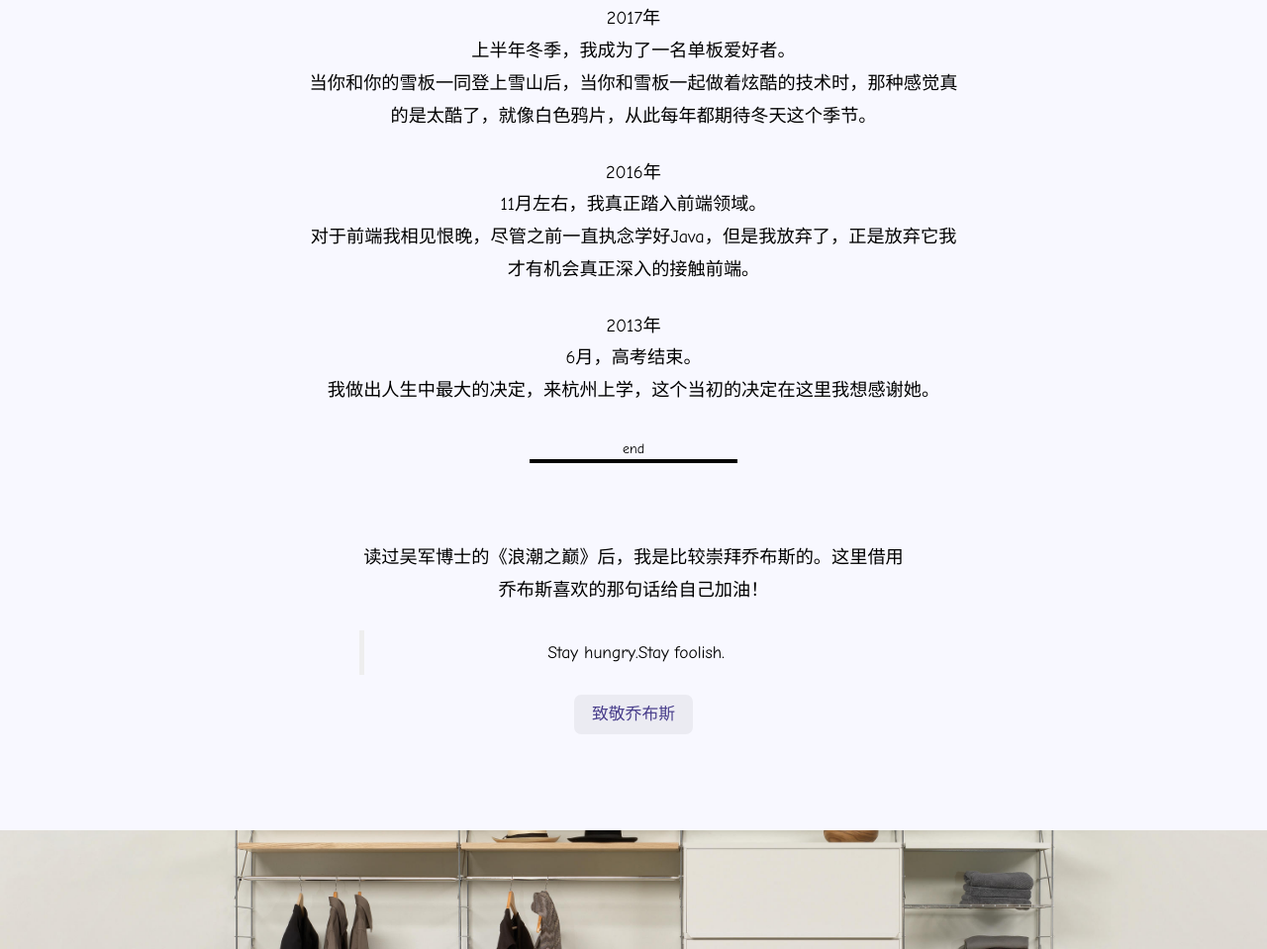
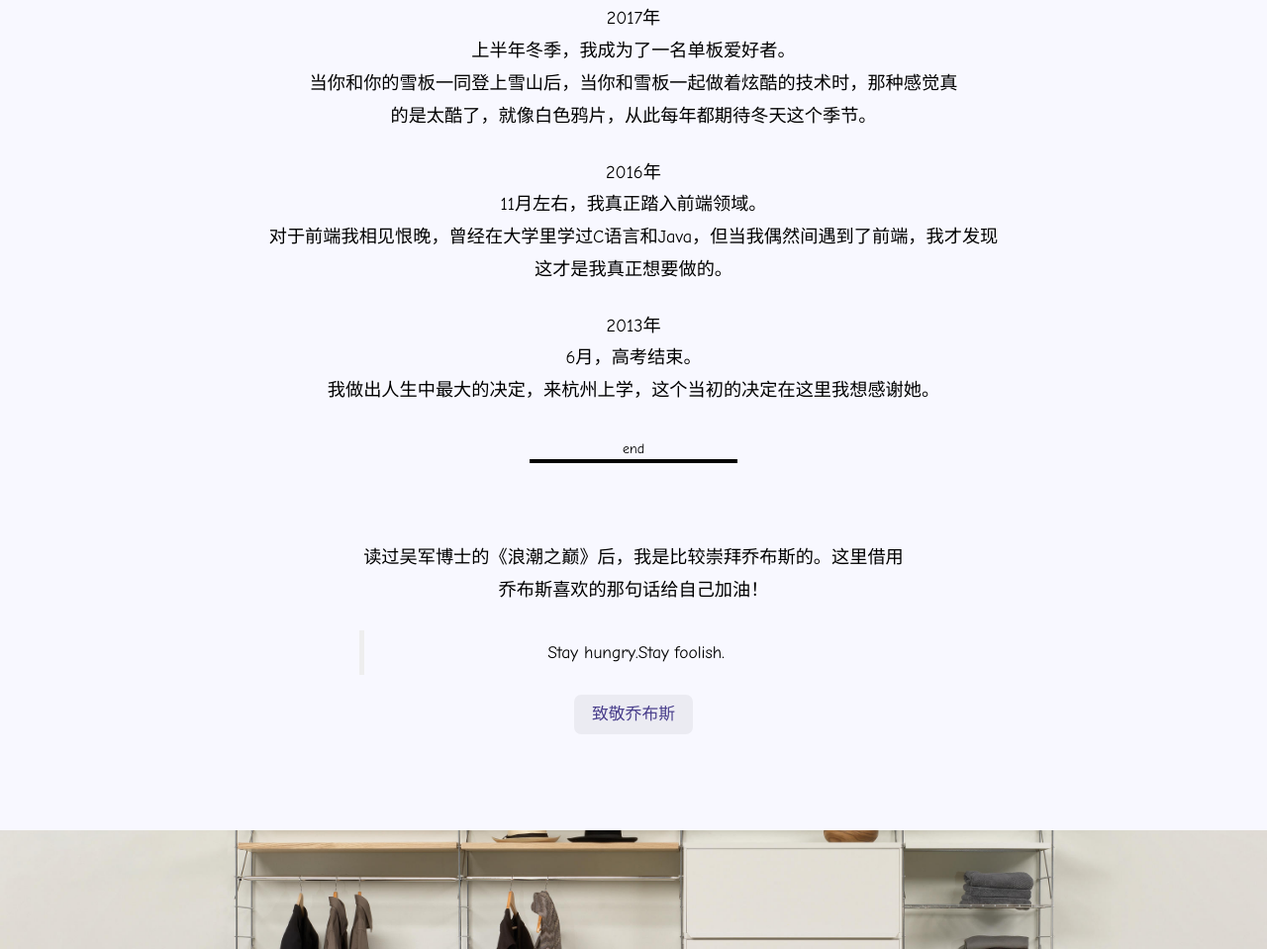
Before and after one commit to yinyimingall/portfolio, a website: page index.html in a window 1280 px wide. Shown: the part 1463-2422 px from the top of the page at 99% size. Drawn offline with nearby package versions, Linux system fonts and the light colour scheme.

Commit message:
Update index.html

```diff
--- a/index.html
+++ b/index.html
@@ -85,8 +85,8 @@
                                 的是太酷了，就像白色鸦片，从此每年都期待冬天这个季节。
                             <p>2016年<br>
                             11月左右，我真正踏入前端领域。<br>
-                            对于前端我相见恨晚，尽管之前一直执念学好Java，但是我放弃了，正是放弃它我<br>
-                            才有机会真正深入的接触前端。</p>
+                            对于前端我相见恨晚，曾经在大学里学过C语言和Java，但当我偶然间遇到了前端，我才发现<br>
+                            这才是我真正想要做的。</p>
                             <p>2013年<br>6月，高考结束。<br>
                                 我做出人生中最大的决定，来杭州上学，这个当初的决定在这里我想感谢她。</p>
 
```
